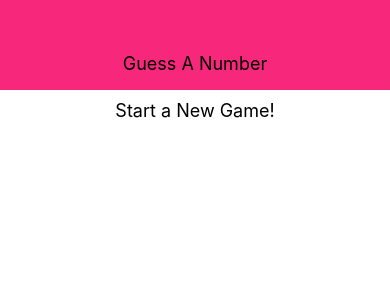
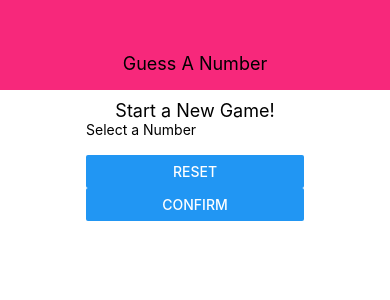
Before and after one commit to othman-19/Guees-the-number-react-native, a React Native app: screen / in a window 390 px wide. Shown: the top 300 px of the page. Built offline with nearby package versions, Linux system fonts and the light colour scheme.

Commit message:
add a Text, TextInput, Button components to the StartGameScreen component

```diff
--- a/screens/StartGameScreen.js
+++ b/screens/StartGameScreen.js
@@ -1,7 +1,9 @@
 import React from 'react';
 import {
+  Button,
   StyleSheet,
   Text,
+  TextInput,
   View,
 } from 'react-native';
 
@@ -10,6 +12,15 @@ const StartGameScreen = () => (
     <Text style={styles.headerTitle}>
       Start a New Game!
     </Text>
+    <View>
+      <Text>Select a Number</Text>
+      <TextInput />
+      <View>
+        <Button title="Reset" />
+        <Button title="Confirm" />
+      </View>
+    </View>
+
   </View>
 );
 
```
